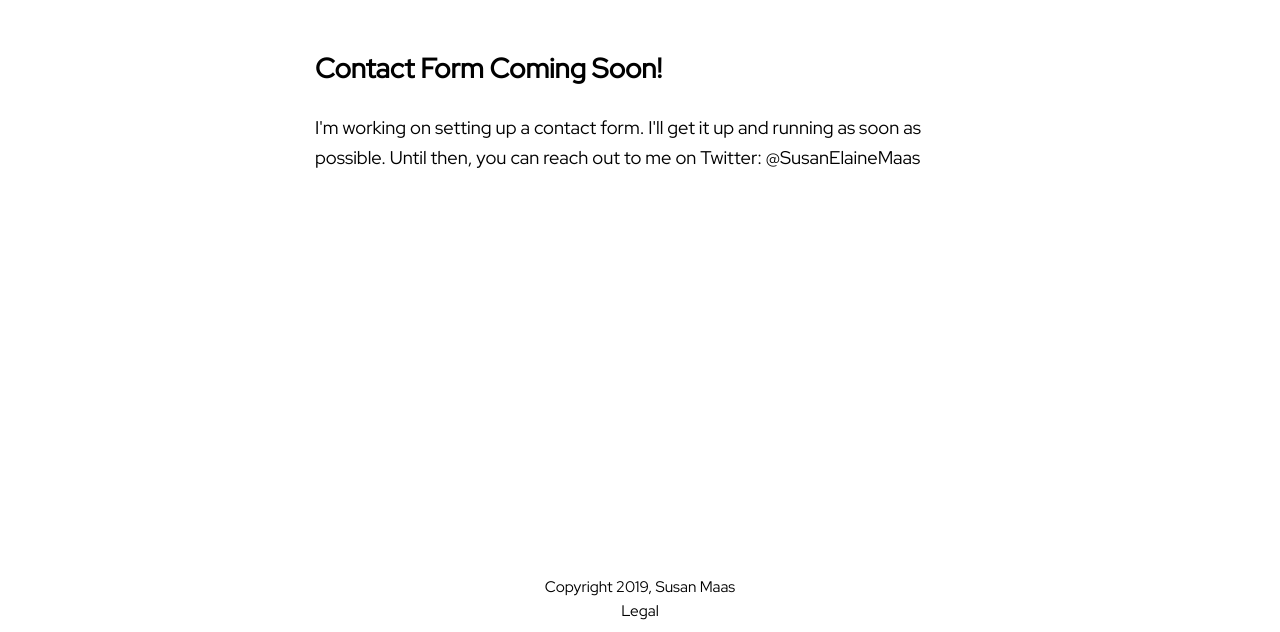
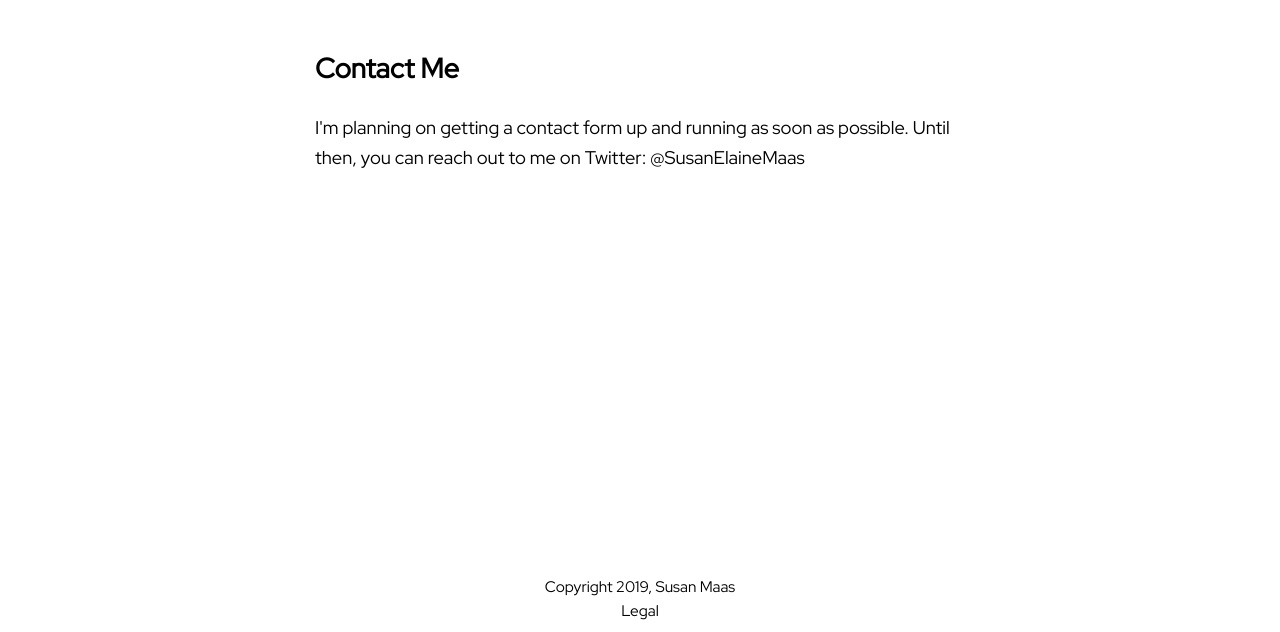
Before and after one commit to susanmaas/web-dev-starting-block, a Gatsby site: page /contact in a window 1280 px wide. Shown: the part 184-816 px from the top of the page. Built offline with nearby package versions, Linux system fonts and the light colour scheme; Gatsby itself is replaced by a stand-in of ours; a web font is replaced by a local one.

Commit message:
Change first blog date to match deployment date. Modify contact text.

```diff
--- a/src/pages/becoming-a-self-taught-web-developer.md
+++ b/src/pages/becoming-a-self-taught-web-developer.md
@@ -1,6 +1,6 @@
 ---
 title: "3 Things I've Learned About Becoming a Self-Taught Web Developer"
-date: "2019-09-12"
+date: "2019-09-16"
 ---
 As self-taught web developers, we come from all kinds of backgrounds and experience levels. We have to do our own trailblazing, so sometimes we get lost. Here are 3 things I've found out so far my own rocky journey:
 
--- a/src/pages/contact.js
+++ b/src/pages/contact.js
@@ -3,7 +3,7 @@ import Layout from "../components/layout"
 
 export default () => (
     <Layout>
-        <h2>Contact Form Coming Soon!</h2>
-        <p>I'm working on setting up a contact form. I'll get it up and running as soon as possible. Until then, you can reach out to me on Twitter: @SusanElaineMaas</p>
+        <h2>Contact Me</h2>
+        <p>I'm planning on getting a contact form up and running as soon as possible. Until then, you can reach out to me on Twitter: @SusanElaineMaas</p>
     </Layout>
 )
```
